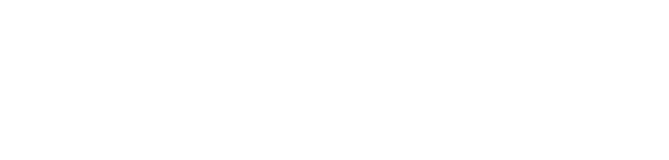
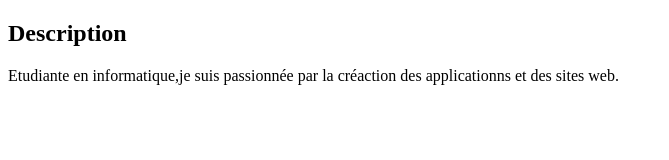
Before and after one commit to Christellepng/git-mon-cv, a plain HTML site: page index.html in a window 1280 px wide. Shown: the whole page, without its empty margins (0-669 px from the left). Drawn offline with Linux system fonts and the light colour scheme.

Commit message:
mise en place de la description

```diff
--- a/index.html
+++ b/index.html
@@ -7,6 +7,11 @@
     <link rel="stylesheet" href="style.css">
 </head>
 <body>
+    <div>
+
+        <h2>Description </h2>
+        <p>Etudiante en informatique,je suis passionnée par la créaction des applicationns et des sites web.</p>
+    </div>
 
 </body>
 </html>
```
